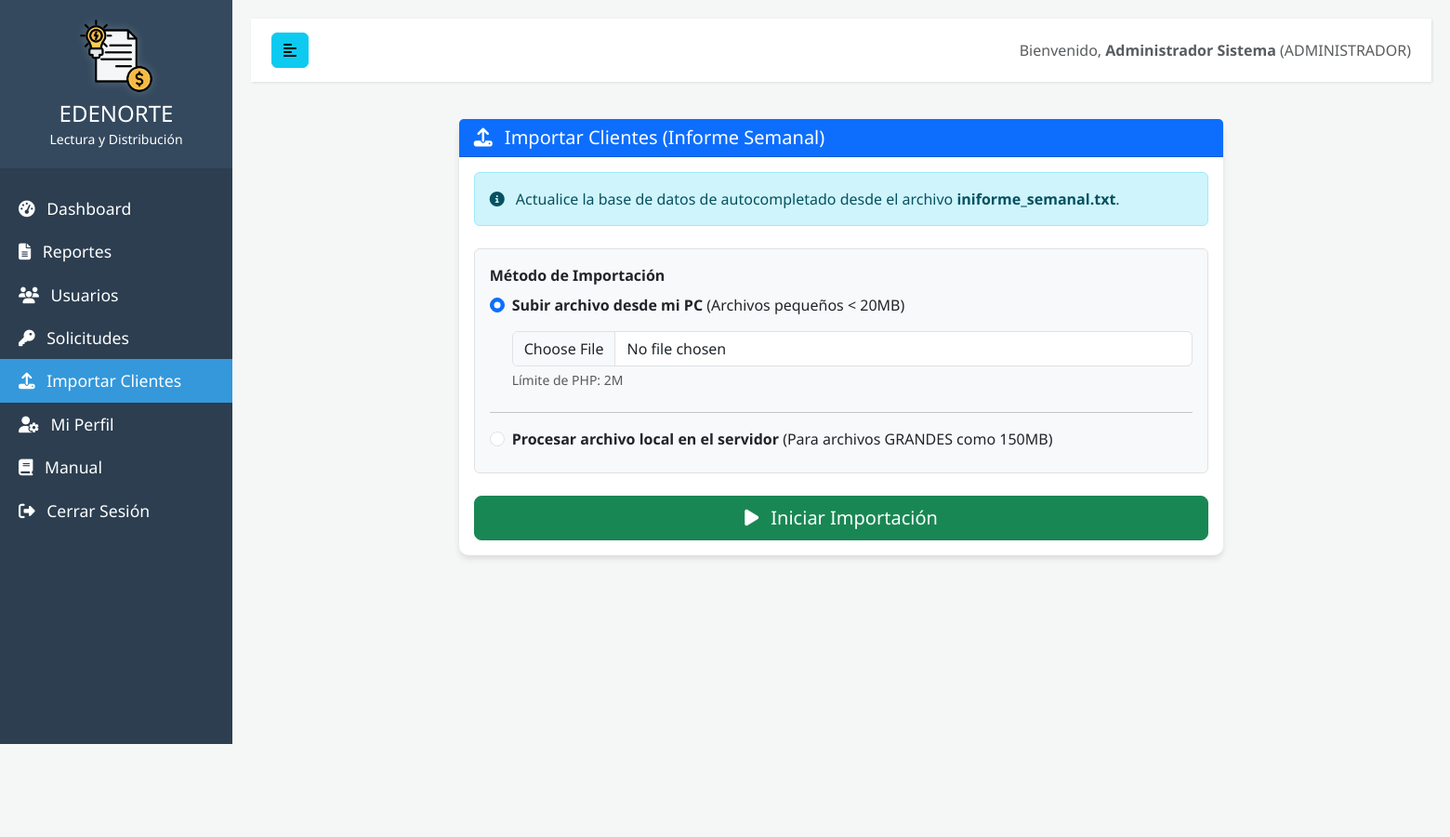
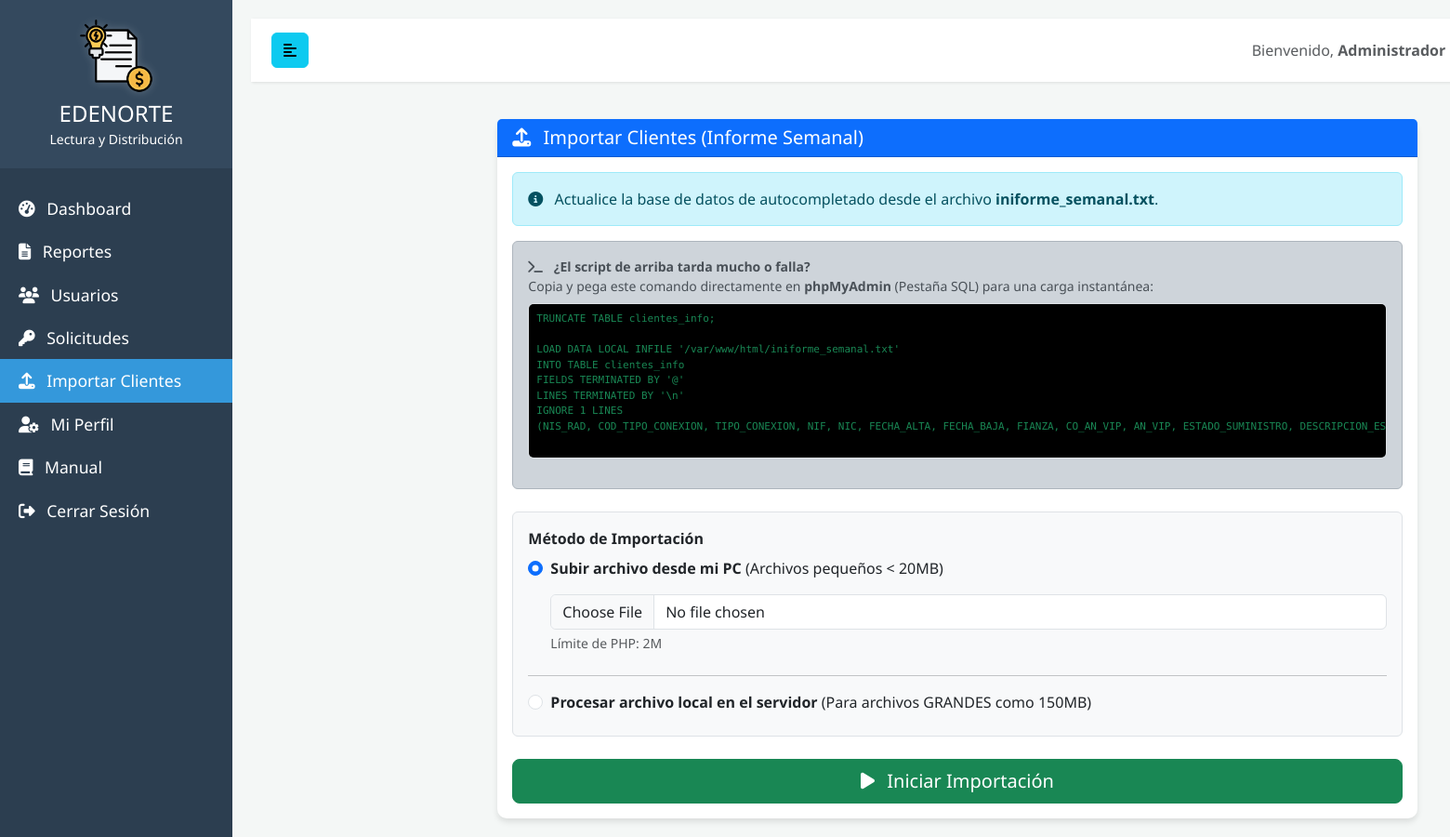
Before and after one commit to herinson/pagina_web_lectura, a PHP site: page /importar_ui.php in a window 1560 px wide; the page is wider, and only the part inside the window is pictured. Shown: that part at 93% size. Before the commit the page ends 800 px from the top of that part, so only its background shows below. Run offline with PHP 8.4, Linux system fonts and the light colour scheme; a user stored in the database is signed in.

Commit message:
feat: implement NIC autocomplete with maximum import compatibility
- Added `importar_ui.php` with 'Local' and 'Upload' modes for 150MB+ files.
- Provided Fallback SQL template for `LOAD DATA LOCAL INFILE` in UI and `database.sql`.
- Optimized import process with batch commits and extended PHP limits.
- Maintained `clientes_info` TEXT schema for Error 1118 fix.
- Integrated AJAX autocomplete logic in `reportes/index.php`.
- Created `buscar_nic.php` for secure lookups.

Co-authored-by: herinson <146583370+herinson@users.noreply.github.com>

```diff
--- a/reportes_recibos/importar_ui.php
+++ b/reportes_recibos/importar_ui.php
@@ -128,6 +128,21 @@ include 'header.php';
                     <?php endif; ?>
                 <?php endif; ?>
 
+                <div class="alert alert-dark small mb-4">
+                    <strong><i class="fas fa-terminal me-2"></i> ¿El script de arriba tarda mucho o falla?</strong>
+                    <br>Copia y pega este comando directamente en <strong>phpMyAdmin</strong> (Pestaña SQL) para una carga instantánea:
+                    <pre class="bg-black text-success p-2 mt-2 border rounded" style="font-size: 11px;">
+TRUNCATE TABLE clientes_info;
+
+LOAD DATA LOCAL INFILE '<?php echo str_replace('\\', '/', __DIR__ . DIRECTORY_SEPARATOR); ?>iniforme_semanal.txt'
+INTO TABLE clientes_info
+FIELDS TERMINATED BY '@'
+LINES TERMINATED BY '\n'
+IGNORE 1 LINES
+(NIS_RAD, COD_TIPO_CONEXION, TIPO_CONEXION, NIF, NIC, FECHA_ALTA, FECHA_BAJA, FIANZA, CO_AN_VIP, AN_VIP, ESTADO_SUMINISTRO, DESCRIPCION_ESTADO_SUMINISTRO, TARIFA, NOMBRE_CLIENTE, APE1_CLI, APE2_CLI, TFNO_CLI, COD_CLI, DESC_TIPOCLIENTE, COD_CALLE, CALLE, NUM_PUERTA, DUPLICADOR, CGV_SUM, COD_LOCAL, LOCALIDAD, SECCION, MUNICIPIO, PROVINCIA, REF_DIR, ACC_FINCA, NOM_FINCA, COD_UNICOM, COD_AREA, NUM_DEUDA, IMPORTE, NUM_DEUDA_VENC, IMPORTE_VENC, NUM_APA, CO_MARCA, MARCA, F_INST_MED, NUM_PADRON, RUTA, ITINERARIO, TIP_FIN, TIPO_FINCA, TIP_CLI, TIPO_CLIENTE, TIP_TENSION, TIPO_TENSION, TIP_SUMINISTRO, TIPO_SUMINISTRO, FECHA_VENC_UF, CSMO_FIJO, DOC_ID, Subestacion, Circuito, CT, PUNTO_MEDIDA, NATURALEZA, FECHA_UF, ZONA, CENT_LECT, COORDX, COORDY, TABLA, COD_UNICOM_CONT, NUM_FISCAL, TIPO_DOC);
+                    </pre>
+                </div>
+
                 <form method="POST" enctype="multipart/form-data" class="mt-4">
                     <div class="mb-4 p-3 border rounded bg-light">
                         <label class="form-label fw-bold d-block mb-2">Método de Importación</label>
```
Also changed, not shown: reportes_recibos/database.sql (+18 -0 lines).
